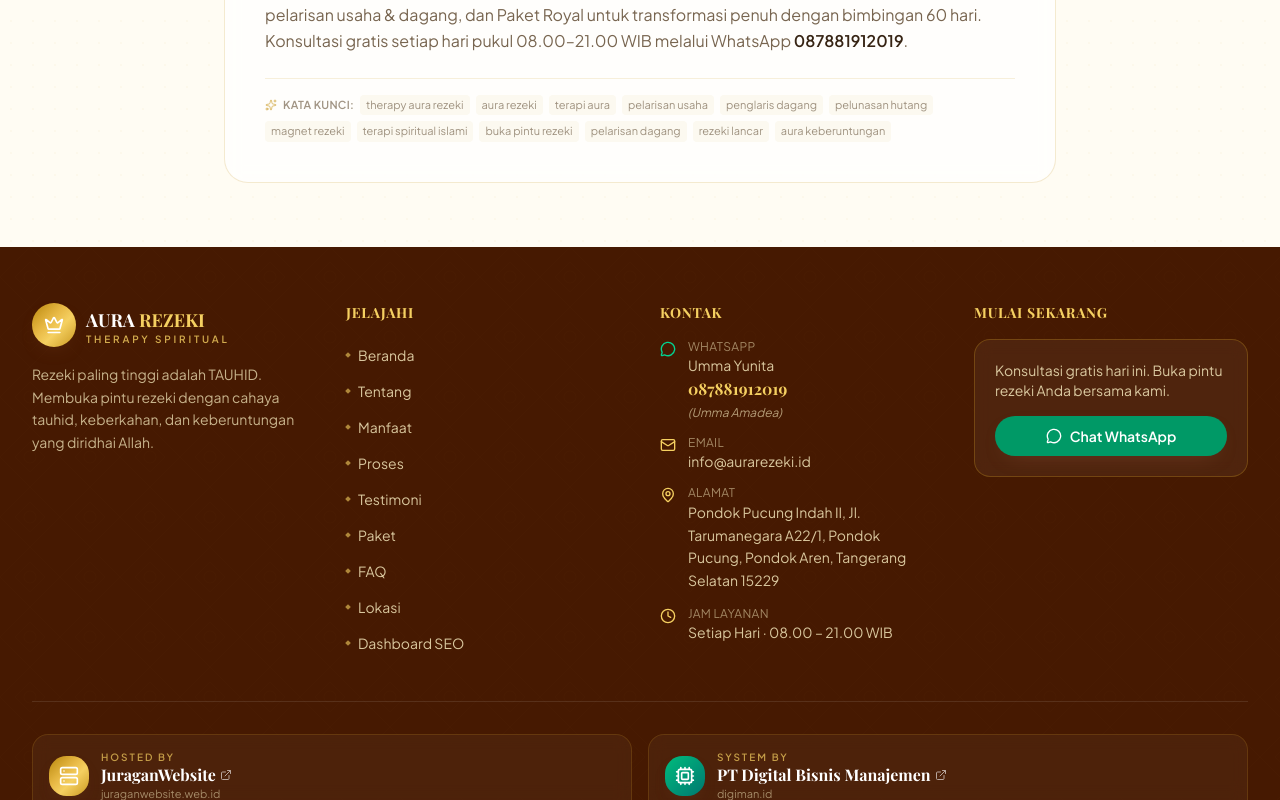
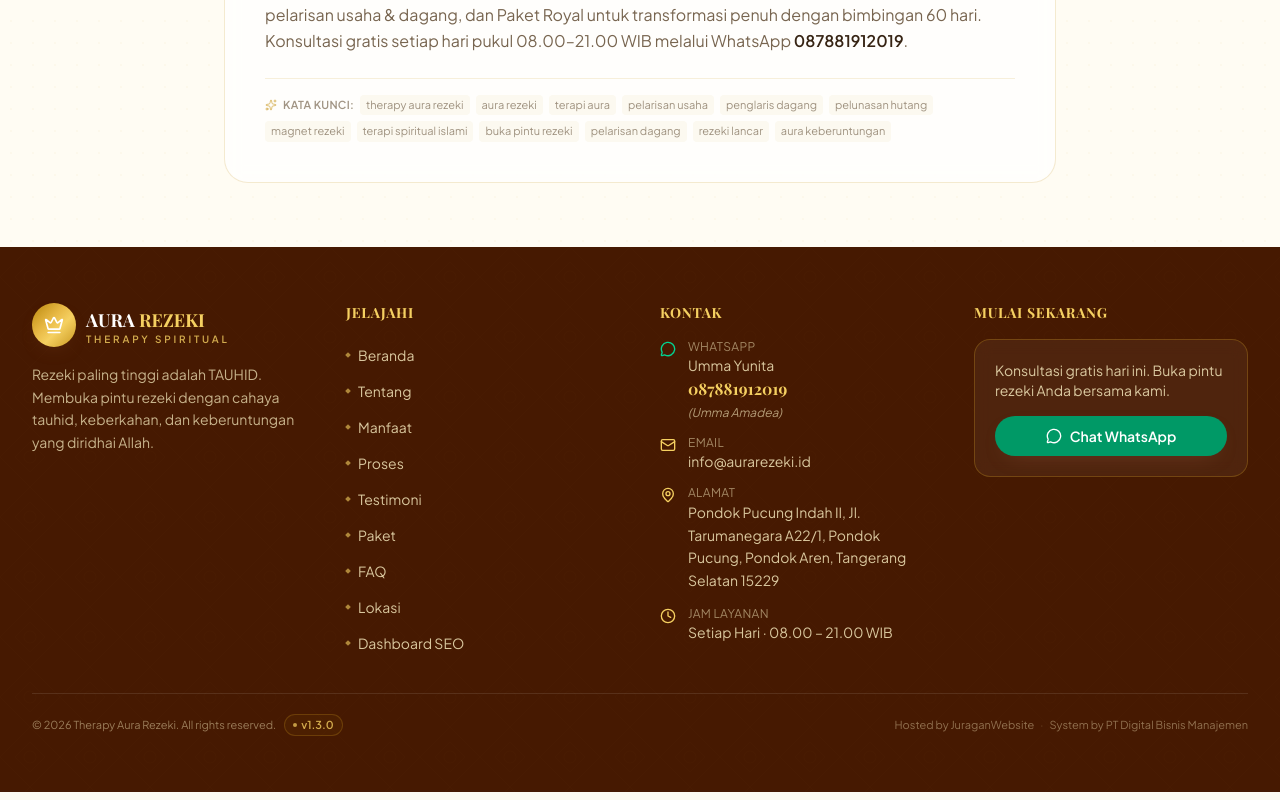
Before and after one commit to gunaracorp/aurarezeki, a Next.js app: page / in a window 1280 px wide. Shown: the part 11200-12000 px from the top of the page. Built offline with nearby package versions, Linux system fonts and the light colour scheme.

Commit message:
603f0e46-1496-4d53-986a-d184a8bfb03d

```diff
--- a/src/components/aura/footer.tsx
+++ b/src/components/aura/footer.tsx
@@ -1,16 +1,11 @@
 "use client";
 
-import { motion } from "framer-motion";
 import {
   Crown,
   MessageCircle,
   Mail,
   MapPin,
   Clock,
-  User,
-  Server,
-  Cpu,
-  ExternalLink,
 } from "lucide-react";
 import { SITE, waLink } from "@/lib/site-data";
 
@@ -165,77 +160,33 @@
           </div>
         </div>
 
-        {/* Credits bar */}
-        <div className="mt-12 border-t border-white/10 pt-8">
-          <div className="grid grid-cols-1 gap-4 sm:grid-cols-2">
-            {/* Hosted by */}
-            <motion.a
+        {/* Minimal credit line */}
+        <div className="mt-10 flex flex-col items-center justify-between gap-2 border-t border-white/10 pt-5 text-center sm:flex-row sm:text-left">
+          <div className="flex flex-wrap items-center justify-center gap-x-2 gap-y-1 text-[11px] text-amber-100/45">
+            <span>&copy; {new Date().getFullYear()} {SITE.brand}. All rights reserved.</span>
+            <span className="inline-flex items-center gap-1 rounded-full border border-gold/25 bg-gold/5 px-2 py-0.5 font-semibold text-gold-light/80">
+              <span className="h-1 w-1 rounded-full bg-gold-light/70" />
+              v1.3.0
+            </span>
+          </div>
+          <div className="flex flex-wrap items-center justify-center gap-x-1.5 gap-y-1 text-[11px] text-amber-100/40">
+            <a
               href="https://juraganwebsite.web.id"
               target="_blank"
               rel="noopener noreferrer"
-              whileHover={{ y: -3 }}
-              className="group relative flex items-center gap-3 overflow-hidden rounded-2xl border border-gold/20 bg-white/[0.04] p-4 backdrop-blur transition-colors hover:border-gold/50 hover:bg-white/[0.07]"
+              className="transition-colors hover:text-gold-light"
             >
-              <span className="absolute inset-0 -translate-x-full bg-gradient-to-r from-transparent via-gold-light/15 to-transparent transition-transform duration-700 group-hover:translate-x-full" />
-              <span className="relative grid h-10 w-10 shrink-0 place-items-center rounded-xl bg-gold-gradient text-white shadow-warm">
-                <Server className="h-5 w-5" />
-              </span>
-              <span className="relative leading-tight">
-                <span className="block text-[10px] font-semibold uppercase tracking-[0.2em] text-gold-light/70">
-                  Hosted by
-                </span>
-                <span className="inline-flex items-center gap-1 font-display text-base font-bold text-white">
-                  JuraganWebsite
-                  <ExternalLink className="h-3 w-3 opacity-60 transition-opacity group-hover:opacity-100" />
-                </span>
-                <span className="block text-[11px] text-amber-100/50">
-                  juraganwebsite.web.id
-                </span>
-              </span>
-            </motion.a>
-
-            {/* System by */}
-            <motion.a
+              Hosted by JuraganWebsite
+            </a>
+            <span className="text-amber-100/20">·</span>
+            <a
               href="https://digiman.id"
               target="_blank"
               rel="noopener noreferrer"
-              whileHover={{ y: -3 }}
-              className="group relative flex items-center gap-3 overflow-hidden rounded-2xl border border-gold/20 bg-white/[0.04] p-4 backdrop-blur transition-colors hover:border-gold/50 hover:bg-white/[0.07]"
+              className="transition-colors hover:text-gold-light"
             >
-              <span className="absolute inset-0 -translate-x-full bg-gradient-to-r from-transparent via-gold-light/15 to-transparent transition-transform duration-700 group-hover:translate-x-full" />
-              <span className="relative grid h-10 w-10 shrink-0 place-items-center rounded-xl bg-gradient-to-br from-emerald-500 to-teal-700 text-white shadow-warm">
-                <Cpu className="h-5 w-5" />
-              </span>
-              <span className="relative leading-tight">
-                <span className="block text-[10px] font-semibold uppercase tracking-[0.2em] text-gold-light/70">
-                  System by
-                </span>
-                <span className="inline-flex items-center gap-1 font-display text-base font-bold text-white">
-                  PT Digital Bisnis Manajemen
-                  <ExternalLink className="h-3 w-3 opacity-60 transition-opacity group-hover:opacity-100" />
-                </span>
-                <span className="block text-[11px] text-amber-100/50">digiman.id</span>
-              </span>
-            </motion.a>
-          </div>
-
-          {/* copyright row */}
-          <div className="mt-6 flex flex-col items-center justify-between gap-3 sm:flex-row">
-            <div className="flex flex-wrap items-center gap-3">
-              <p className="text-xs text-amber-100/60">
-                &copy; {new Date().getFullYear()} {SITE.brand}. All rights reserved.
-              </p>
-              <span
-                title="Versi rilis (Semantic Versioning)"
-                className="inline-flex items-center gap-1 rounded-full border border-gold/30 bg-gold/10 px-2.5 py-0.5 text-[11px] font-semibold text-gold-light"
-              >
-                <span className="h-1.5 w-1.5 rounded-full bg-gold-light animate-pulse-glow" />
-                v1.3.0
-              </span>
-            </div>
-            <p className="text-xs text-amber-100/60">
-              Hosted by JuraganWebsite · System by PT Digital Bisnis Manajemen
-            </p>
+              System by PT Digital Bisnis Manajemen
+            </a>
           </div>
         </div>
       </div>
```
Also changed, not shown: 1 other file (tests, documents, lock files or other folders).
